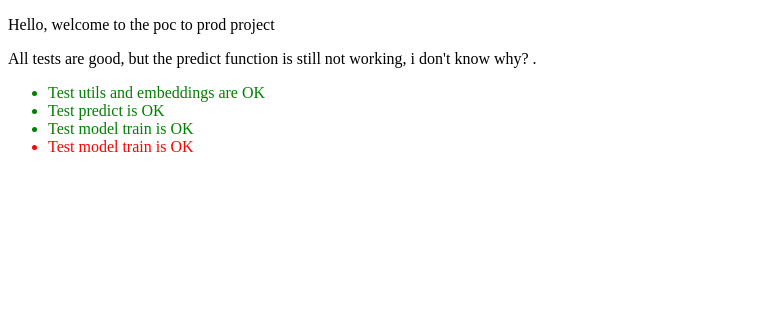
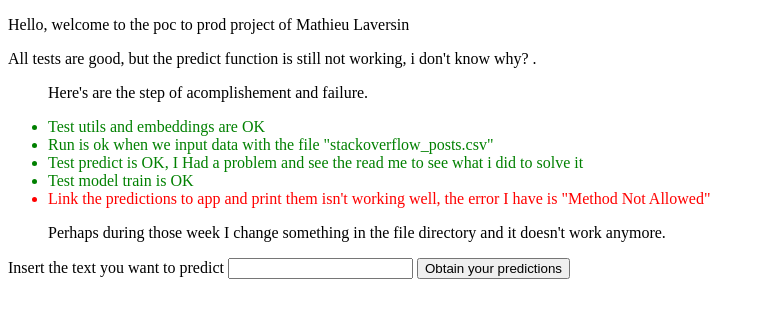
Before and after one commit to mlaversi/PTP_LAVERSIN_V2, a Flask app: page / in a window 1280 px wide. Shown: the top 318 px of the page, without its empty margins (0-765 px from the left). Run offline with Flask 2, Linux system fonts and the light colour scheme.

Commit message:
ameliorationsFinal

```diff
--- a/predict/predict/app.py
+++ b/predict/predict/app.py
@@ -9,13 +9,12 @@ def home():
 def predict_html():
     return render_template('render.html')
 
-@app.route("/predict", methods=['POST'])
-def get_prediction():
-    #1.
-    model = TextPredictionModel.from_artefacts("train/data/artefacts/train/2023-01-03-22-59-05")
-    text = request.form['text']
-    predictions = model.predict([text], top_k=3)
 
+@app.route("/predict",methods=["GET"])
+def request_prediction():
+    model = TextPredictionModel.from_artefacts("train/data/artefacts/2023-01-03-12-42-59")
+    text = request.args.get('text')
+    predictions = model.predict([text])
     return str(predictions)
 
 if __name__ == '__main__':
--- a/predict/predict/templates/render.html
+++ b/predict/predict/templates/render.html
@@ -4,13 +4,22 @@
     <title>bla project</title>
   </head>
   <body>
-    <p >Hello, welcome to the poc to prod project</p>
+    <p >Hello, welcome to the poc to prod project of Mathieu Laversin </p>
     <p>All tests are good, but the predict function is still not working, i don't know why? .</p>
   <ul>
+    <p>Here's are the step of acomplishement and failure.</p>
   <li style="color: green ;"> Test utils and embeddings are OK </li>
-  <li style="color: green ;"> Test predict is OK </li>
+    <li style="color: green ;"> Run is ok when we input data with the file "stackoverflow_posts.csv" </li>
+  <li style="color: green ;"> Test predict is OK, I Had a problem and see the read me to see what i did to solve it </li>
   <li style="color: green ;"> Test model train is OK </li>
-    <li style="color: red ;"> Test model train is OK </li>
+    <li style="color: red ;"> Link the predictions to app and print them isn't working well, the error I have is "Method Not Allowed"</li>
+    <p >Perhaps during those week I change something in the file directory and it doesn't work anymore. </p>
 </ul>
+  <form name = "Predictions" action="." method="POST">
+    <label>Insert the text you want to predict</label>
+    <input name="text" value="{{ request.form['text'] }}"></input>
+    <button type="submit">Obtain your predictions</button>
+
+</form>
   </body>
 </html>
```
Also changed, not shown: predict/predict/run.py (+17 -9 lines), predict/tests/test_predict.py (+1 -1 lines), .github/workflow/release-package.yml (added).
